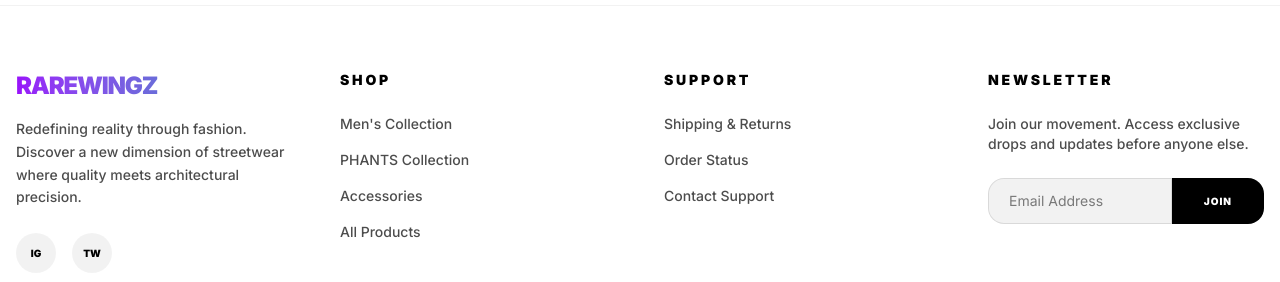
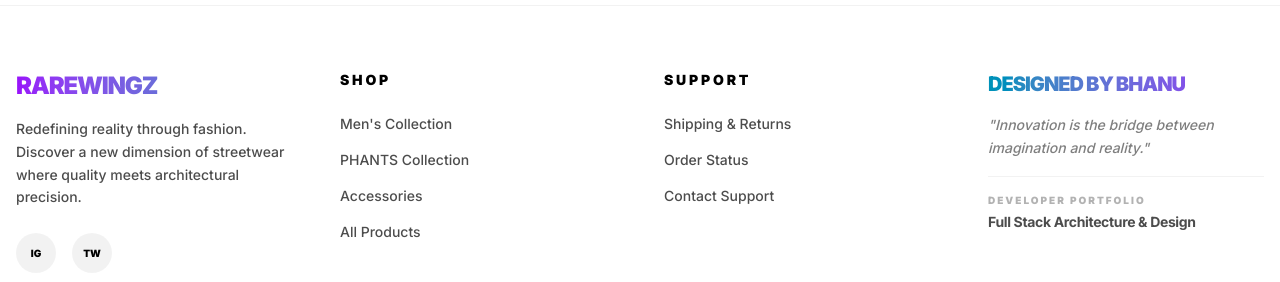
Before and after one commit to Bhanu112-07/antigravity-platform, a Next.js app in the folder antigravity-frontend/: page / in a window 1280 px wide. Shown: the part 2158-2440 px from the top of the page. Built offline with nearby package versions, Linux system fonts and the light colour scheme; no server answers.

Commit message:
feat: update footer with developer branding and quote

```diff
--- a/antigravity-frontend/src/components/Footer.tsx
+++ b/antigravity-frontend/src/components/Footer.tsx
@@ -38,13 +38,15 @@ export default function Footer() {
         </div>
 
         <div>
-          <h4 className="text-black font-black mb-6 text-sm tracking-[0.2em] uppercase">Newsletter</h4>
-          <p className="text-sm mb-6 font-medium">Join our movement. Access exclusive drops and updates before anyone else.</p>
-          <div className="flex">
-            <input type="email" placeholder="Email Address" className="bg-black/5 border border-black/10 text-black text-sm rounded-l-2xl px-5 py-3 w-full focus:outline-none focus:border-black transition-colors" />
-            <button className="bg-black text-white font-black text-[10px] tracking-widest px-8 py-3 rounded-r-2xl hover:bg-neutral-800 transition-colors">
-              JOIN
-            </button>
+          <h2 className="text-xl font-black text-transparent bg-clip-text bg-gradient-to-r from-cyan-600 to-purple-600 uppercase tracking-tighter mb-4">
+            Designed By Bhanu
+          </h2>
+          <p className="text-sm italic leading-relaxed mb-4 font-medium text-black/50">
+            "Innovation is the bridge between imagination and reality."
+          </p>
+          <div className="pt-4 border-t border-black/5">
+            <p className="text-[10px] font-black uppercase tracking-[0.2em] text-black/30">Developer Portfolio</p>
+            <p className="text-sm font-bold mt-1 tracking-tight">Full Stack Architecture & Design</p>
           </div>
         </div>
 
```
